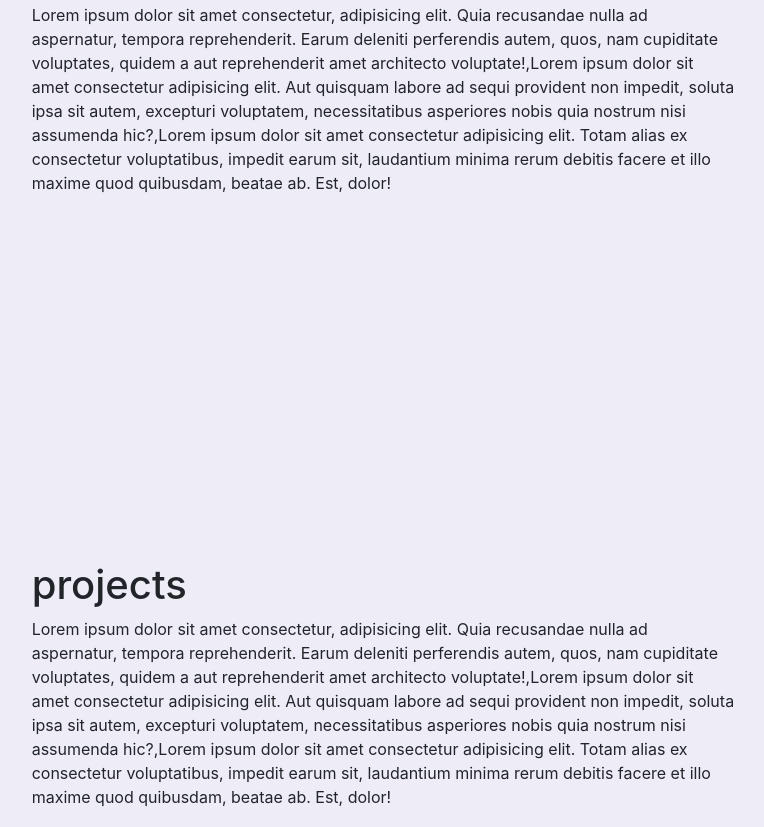
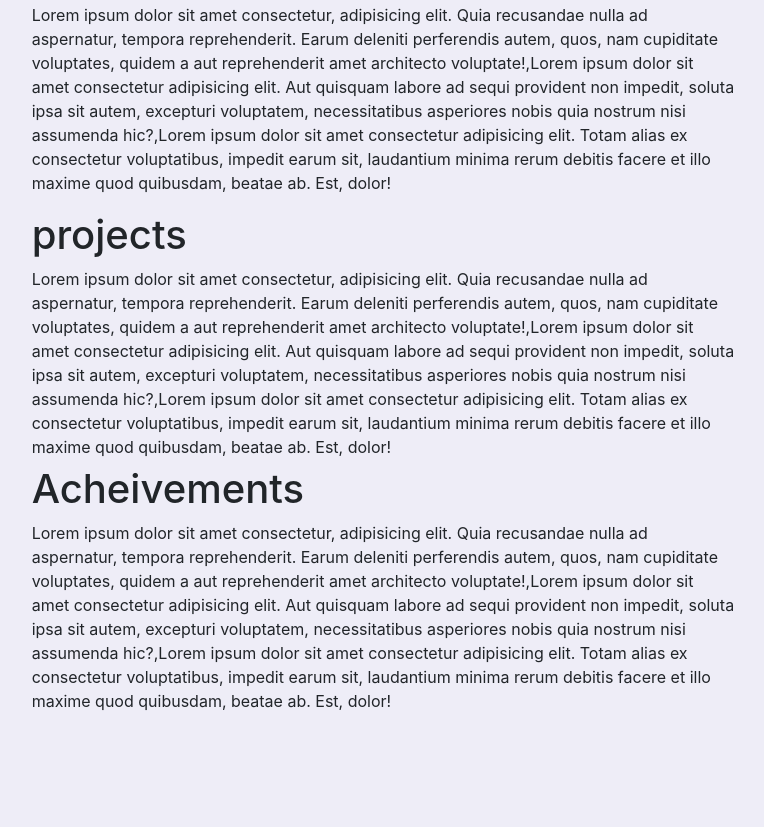
Before and after one commit to sunshine-22/PORTFOLIO, a plain HTML site: page portfolio.html in a window 1280 px wide. Shown: the part 1513-2340 px from the top of the page, without its empty margins (470-1234 px from the left). Drawn offline with nearby package versions, Linux system fonts and the light colour scheme.

Commit message:
Update portfolio.html
comit3

```diff
--- a/portfolio.html
+++ b/portfolio.html
@@ -91,11 +91,11 @@
                     <h1>Technical Events</h1>
                     <p>Lorem ipsum dolor sit amet consectetur, adipisicing elit. Quia recusandae nulla ad aspernatur, tempora reprehenderit. Earum deleniti perferendis autem, quos, nam cupiditate voluptates, quidem a aut reprehenderit amet architecto voluptate!,Lorem ipsum dolor sit amet consectetur adipisicing elit. Aut quisquam labore ad sequi provident non impedit, soluta ipsa sit autem, excepturi voluptatem, necessitatibus asperiores nobis quia nostrum nisi assumenda hic?,Lorem ipsum dolor sit amet consectetur adipisicing elit. Totam alias ex consectetur voluptatibus, impedit earum sit, laudantium minima rerum debitis facere et illo maxime quod quibusdam, beatae ab. Est, dolor!</p>
                 </div>
-                <div class="" id="projects" style="padding: 60px;position: relative;bottom: 140px;">
+                <div class="" id="projects" style="padding: 60px;position: relative;bottom: 490px;">
                     <h1>projects</h1>
                     <p>Lorem ipsum dolor sit amet consectetur, adipisicing elit. Quia recusandae nulla ad aspernatur, tempora reprehenderit. Earum deleniti perferendis autem, quos, nam cupiditate voluptates, quidem a aut reprehenderit amet architecto voluptate!,Lorem ipsum dolor sit amet consectetur adipisicing elit. Aut quisquam labore ad sequi provident non impedit, soluta ipsa sit autem, excepturi voluptatem, necessitatibus asperiores nobis quia nostrum nisi assumenda hic?,Lorem ipsum dolor sit amet consectetur adipisicing elit. Totam alias ex consectetur voluptatibus, impedit earum sit, laudantium minima rerum debitis facere et illo maxime quod quibusdam, beatae ab. Est, dolor!</p>
                 </div>
-                <div class="" id="acheivements" style="padding: 60px;position: relative;bottom: 140px;">
+                <div class="" id="acheivements" style="padding: 60px;position: relative;bottom: 620px;">
                     <h1>Acheivements</h1>
                     <p>Lorem ipsum dolor sit amet consectetur, adipisicing elit. Quia recusandae nulla ad aspernatur, tempora reprehenderit. Earum deleniti perferendis autem, quos, nam cupiditate voluptates, quidem a aut reprehenderit amet architecto voluptate!,Lorem ipsum dolor sit amet consectetur adipisicing elit. Aut quisquam labore ad sequi provident non impedit, soluta ipsa sit autem, excepturi voluptatem, necessitatibus asperiores nobis quia nostrum nisi assumenda hic?,Lorem ipsum dolor sit amet consectetur adipisicing elit. Totam alias ex consectetur voluptatibus, impedit earum sit, laudantium minima rerum debitis facere et illo maxime quod quibusdam, beatae ab. Est, dolor!</p>
                 </div>
```
